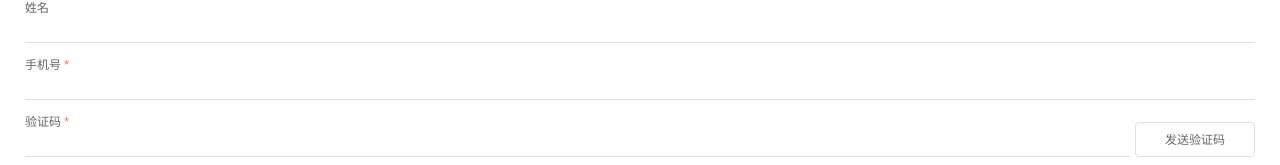
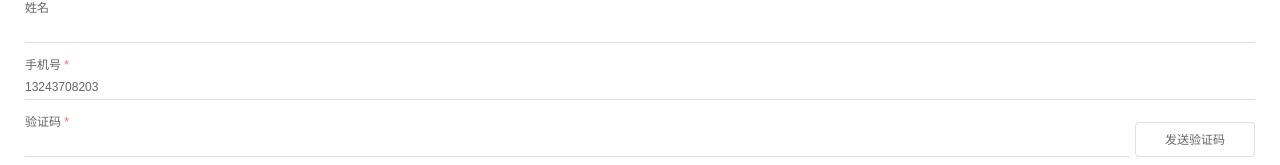
Before and after one commit to hs-tqb/Handing-out-candy, a Nuxt app: page / in a window 1280 px wide. Shown: the part 462-627 px from the top of the page. Built offline with nearby package versions, Linux system fonts and the light colour scheme.

Commit message:
更新了邮箱正则匹配

```diff
--- a/pages/index.vue
+++ b/pages/index.vue
@@ -146,7 +146,8 @@ export default {
             warning:'验证码不能为空'
           },
           email:{
-            label:'邮箱'
+            label:'邮箱',
+            warning:'无效的邮箱'
           },
           wallet:{
             label:'ETH 钱包地址',
@@ -185,7 +186,7 @@ export default {
           id:'kdfjliq',
           // regexp:/^\+?[\d- ]+\d+$/,
           regexp:/^1[3-9]\d{9}$/,
-          value:'',
+          value:'13243708203',
           required:true
         },
         vfCode:{
@@ -199,7 +200,7 @@ export default {
         },
         email:{
           id:'xkvjslf',
-          regexp:/^[\w][\w-.]+[\w]\@\w\.[a-zA-Z]$/,
+          regexp:/^[a-zA-Z0-9\u4e00-\u9fa5]+([\.\_\-]?[a-zA-Z0-9\u4e00-\u9fa5])+@([a-zA-Z0-9]+[\.\-])+[a-zA-Z0-9]+$/,
           value:'',
           required:false,
         },
@@ -286,8 +287,21 @@ export default {
       let temp      = null;
       for ( let p in input ) {
         temp = input[p];
-        if ( !temp.required ) continue;
-        if ( !temp.value || (temp.regexp&&!temp.regexp.test(temp.value)) ) {
+        // if ( !temp.required ) {
+        //   if ( temp.value && temp.regexp && !temp.regexp.test(temp.value) ) {
+        //     return this.$store.commit('showMessageDialog', {
+        //       type:'failure',
+        //       text:this.lang.input[p].warning
+        //     });
+        //   } else {
+        //     continue;
+        //   }
+        // }
+        if (
+          temp.required?
+          (!temp.value || (temp.regexp&&!temp.regexp.test(temp.value))):
+          (temp.value && temp.regexp && !temp.regexp.test(temp.value))
+        ) {
           return this.$store.commit('showMessageDialog', {
             type:'failure',
             text:this.lang.input[p].warning
```
